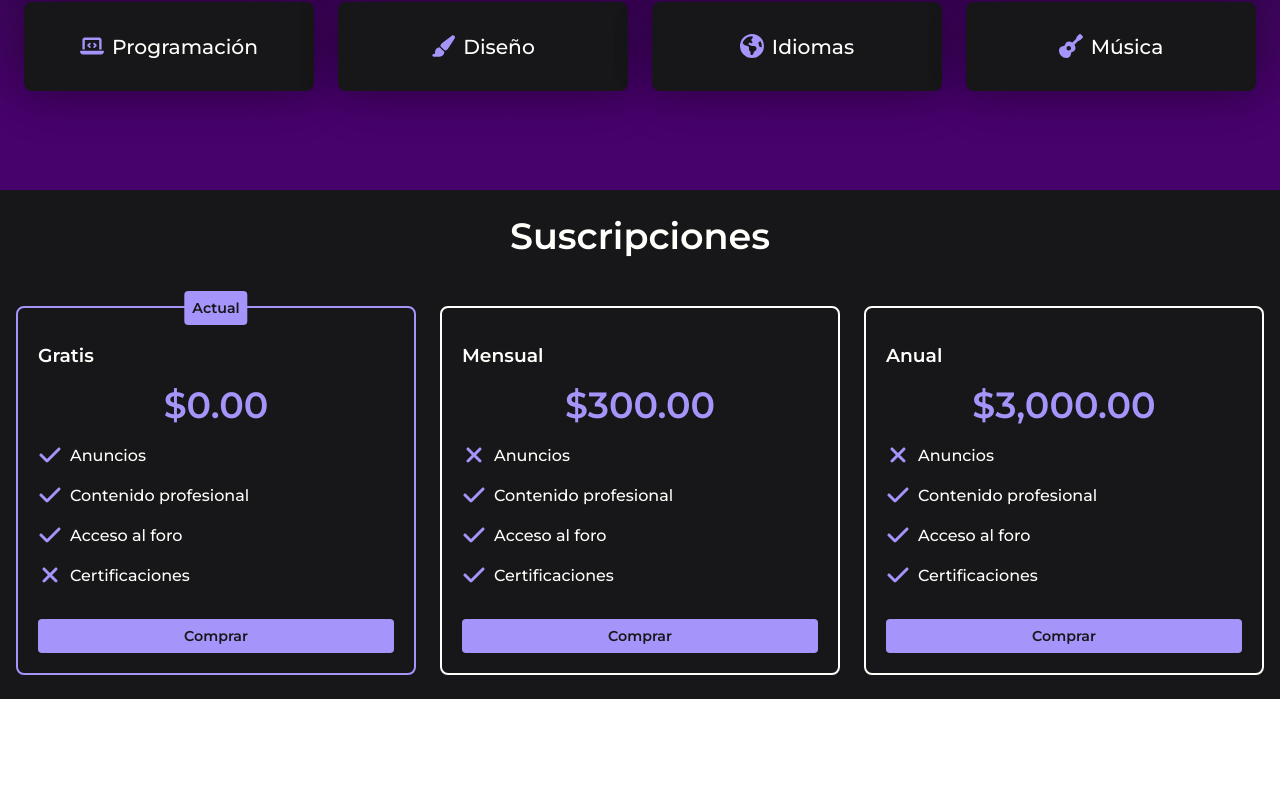
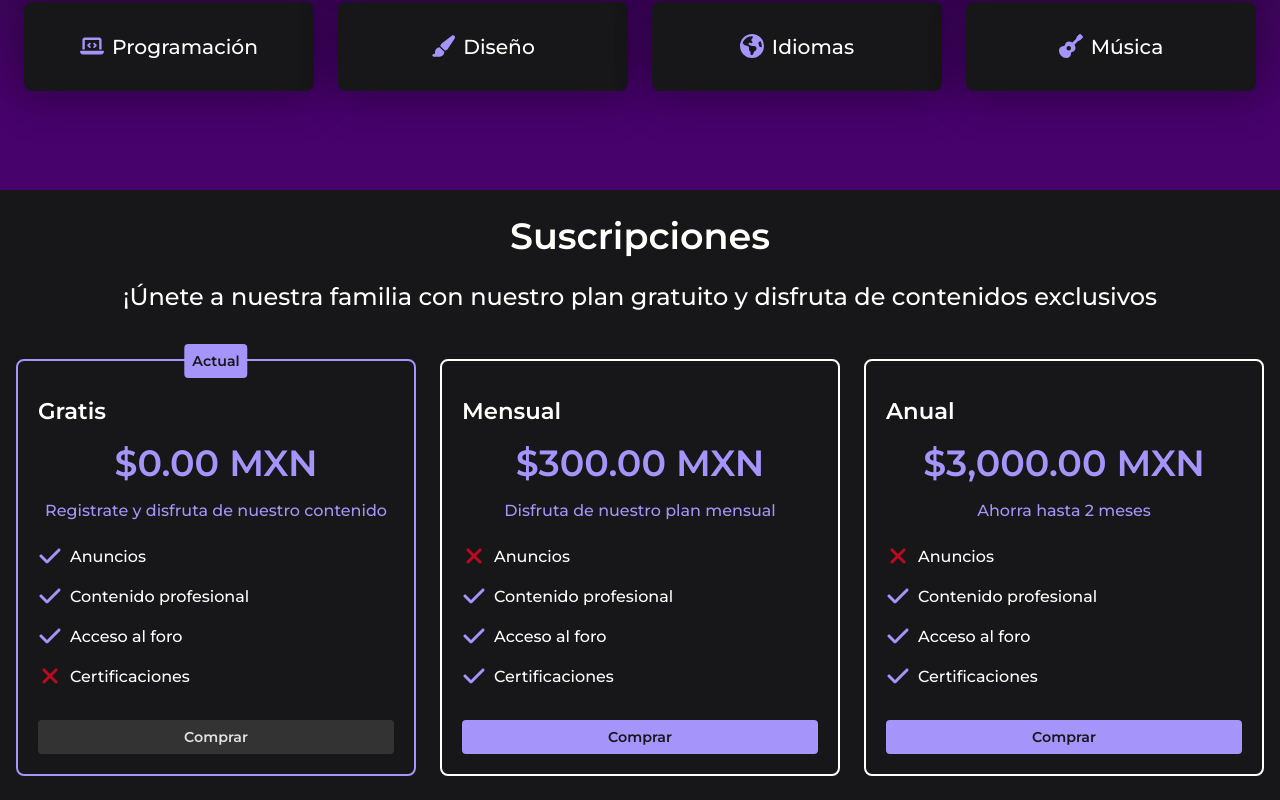
Before and after one commit to jnthnexpdev/EduQuest, an Angular app: page /inicio in a window 1280 px wide. Shown: the part 610-1410 px from the top of the page. Before the commit the page ends 1309 px from the top, so only its background shows below. Built offline with nearby package versions, Linux system fonts and the light colour scheme.

Commit message:
plan section corrections

```diff
--- a/src/app/shared/components/plans/plans.component.css
+++ b/src/app/shared/components/plans/plans.component.css
@@ -4,6 +4,7 @@
 .dark-theme .price{color: var(--indigo-light);}
 .dark-theme .current-card{  border:solid 2px var(--indigo-light);}
 .dark-theme .card-plans {background-color: var(--black);}
+.dark-theme .not-available{fill: var(--red);}
 
 h2{color:var(--white)}
 svg {fill: var(--indigo);}
@@ -26,17 +27,31 @@ svg {fill: var(--indigo);}
   transform: translateX(-50%);
 }
 .card-body {
-  width: 400px;padding: 20px;
+  width: 400px;
+  padding: 20px;
   border-radius: 8px;
   border:solid 2px var(--white);
 }
 .btn{width: 100%;}
 .price{color: var(--indigo);}
 
+.membership-type {
+  font-weight: 600;
+}
+.not-available{
+  fill: var(--red);
+}
+
+/* estilos suscripcion actual */
 .current-card {
   border:solid 5px var(--indigo);
   border-radius: 8px;
 }
-.membership-type {
-  font-weight: 600;
+.current-card button{
+  background-color: var(--dark);
+  color: var(--gray);
 }
+.current-card button:hover{
+  transform: none;
+  cursor: auto;
+  }
--- a/src/app/shared/components/plans/plans.component.html
+++ b/src/app/shared/components/plans/plans.component.html
@@ -1,11 +1,13 @@
 <section [ngClass]="darkTheme() ? 'dark-theme flex-center-center-column' : 'flex-center-center-column  mb-24'">
     <h2 class="title-1 mt-24 mb-24">Suscripciones</h2>
+    <h2 class="mb-24">¡Únete a nuestra familia con nuestro plan gratuito y disfruta de contenidos exclusivos</h2>
     <div class="grid-container-planes mb-24 mt-24">
         <div class="card-plans">
             <div class="status-card btn-primary">Actual</div>
             <div class="current-card card-body">
-                <h3 class="membership-type card-title flex-center-start-row mt-16 mb-16">Gratis</h3>
-                <h3 class="price title-1 card-title flex-center-center-row mb-16">$0.00</h3>
+                <h3 class="membership-type card-title flex-center-start-row subtitle-2 mt-16 mb-16">Gratis</h3>
+                <h3 class="price title-1 card-title flex-center-center-row mb-16">$0.00 MXN</h3>
+                <h3 class="price text-medium card-title flex-center-center-row mb-24">Registrate y disfruta de nuestro contenido</h3>
                 <ul class="flex-start-start-column">
                     <li class="flex-center-start-row mb-16">
                         <svg class="svg-header" xmlns="http://www.w3.org/2000/svg" viewBox="0 0 448 512">
@@ -14,7 +16,7 @@
                         <a class="text-medium">Anuncios</a>
                     </li>
                     <li class="flex-center-start-row mb-16">
-                        <svg class="svg-header" xmlns="http://www.w3.org/2000/svg" viewBox="0 0 448 512">
+                        <svg class="svg-header " xmlns="http://www.w3.org/2000/svg" viewBox="0 0 448 512">
                             <path d="M438.6 105.4c12.5 12.5 12.5 32.8 0 45.3l-256 256c-12.5 12.5-32.8 12.5-45.3 0l-128-128c-12.5-12.5-12.5-32.8 0-45.3s32.8-12.5 45.3 0L160 338.7 393.4 105.4c12.5-12.5 32.8-12.5 45.3 0z"/>
                         </svg>
                         <a class="text-medium">Contenido profesional</a>
@@ -26,7 +28,7 @@
                         <a class="text-medium">Acceso al foro</a>
                     </li>
                     <li class="flex-center-start-row mb-16">
-                        <svg class="svg-header" xmlns="http://www.w3.org/2000/svg" viewBox="0 0 384 512">
+                        <svg class="not-available svg-header" xmlns="http://www.w3.org/2000/svg" viewBox="0 0 384 512">
                             <path d="M342.6 150.6c12.5-12.5 12.5-32.8 0-45.3s-32.8-12.5-45.3 0L192 210.7 86.6 105.4c-12.5-12.5-32.8-12.5-45.3 0s-12.5 32.8 0 45.3L146.7 256 41.4 361.4c-12.5 12.5-12.5 32.8 0 45.3s32.8 12.5 45.3 0L192 301.3 297.4 406.6c12.5 12.5 32.8 12.5 45.3 0s12.5-32.8 0-45.3L237.3 256 342.6 150.6z"/>
                         </svg>
                         <a class="text-medium">Certificaciones</a>
@@ -37,11 +39,12 @@
         </div>
        <div class="card-plans">
             <div class="card-body">
-                <h3 class="membership-type card-title flex-center-start-row mt-16 mb-16">Mensual</h3>
-                <h3 class="price title-1 card-title flex-center-center-row mb-16">$300.00</h3>
+                <h3 class="membership-type card-title flex-center-start-row subtitle-2  mt-16 mb-16">Mensual</h3>
+                <h3 class="price title-1 card-title flex-center-center-row mb-16">$300.00 MXN</h3>
+                <h3 class="price text-medium card-title flex-center-center-row mb-24">Disfruta de nuestro plan mensual</h3>
                 <ul class="flex-start-start-column">
                     <li class="flex-center-start-row mb-16">
-                        <svg class="svg-header" xmlns="http://www.w3.org/2000/svg" viewBox="0 0 384 512">
+                        <svg class="not-available svg-header" xmlns="http://www.w3.org/2000/svg" viewBox="0 0 384 512">
                             <path d="M342.6 150.6c12.5-12.5 12.5-32.8 0-45.3s-32.8-12.5-45.3 0L192 210.7 86.6 105.4c-12.5-12.5-32.8-12.5-45.3 0s-12.5 32.8 0 45.3L146.7 256 41.4 361.4c-12.5 12.5-12.5 32.8 0 45.3s32.8 12.5 45.3 0L192 301.3 297.4 406.6c12.5 12.5 32.8 12.5 45.3 0s12.5-32.8 0-45.3L237.3 256 342.6 150.6z"/>
                         </svg>
                         <a class="text-medium">Anuncios</a>
@@ -70,11 +73,12 @@
         </div>
        <div class="card-plans">
             <div class="card-body">
-                <h3 class="membership-type card-title flex-center-start-row mt-16 mb-16">Anual</h3>
-                <h3 class="price title-1 card-title flex-center-center-row mb-16">$3,000.00</h3>
+                <h3 class="membership-type card-title flex-center-start-row subtitle-2  mt-16 mb-16">Anual</h3>
+                <h3 class="price title-1 card-title flex-center-center-row mb-16">$3,000.00 MXN</h3>
+                <h3 class="price text-medium card-title flex-center-center-row mb-24">Ahorra hasta 2 meses</h3>
                 <ul class="flex-start-start-column">
                     <li class="flex-center-start-row mb-16">
-                        <svg class="svg-header" xmlns="http://www.w3.org/2000/svg" viewBox="0 0 384 512">
+                        <svg class="not-available svg-header" xmlns="http://www.w3.org/2000/svg" viewBox="0 0 384 512">
                             <path d="M342.6 150.6c12.5-12.5 12.5-32.8 0-45.3s-32.8-12.5-45.3 0L192 210.7 86.6 105.4c-12.5-12.5-32.8-12.5-45.3 0s-12.5 32.8 0 45.3L146.7 256 41.4 361.4c-12.5 12.5-12.5 32.8 0 45.3s32.8 12.5 45.3 0L192 301.3 297.4 406.6c12.5 12.5 32.8 12.5 45.3 0s12.5-32.8 0-45.3L237.3 256 342.6 150.6z"/>
                         </svg>
                         <a class="text-medium">Anuncios</a>
```
